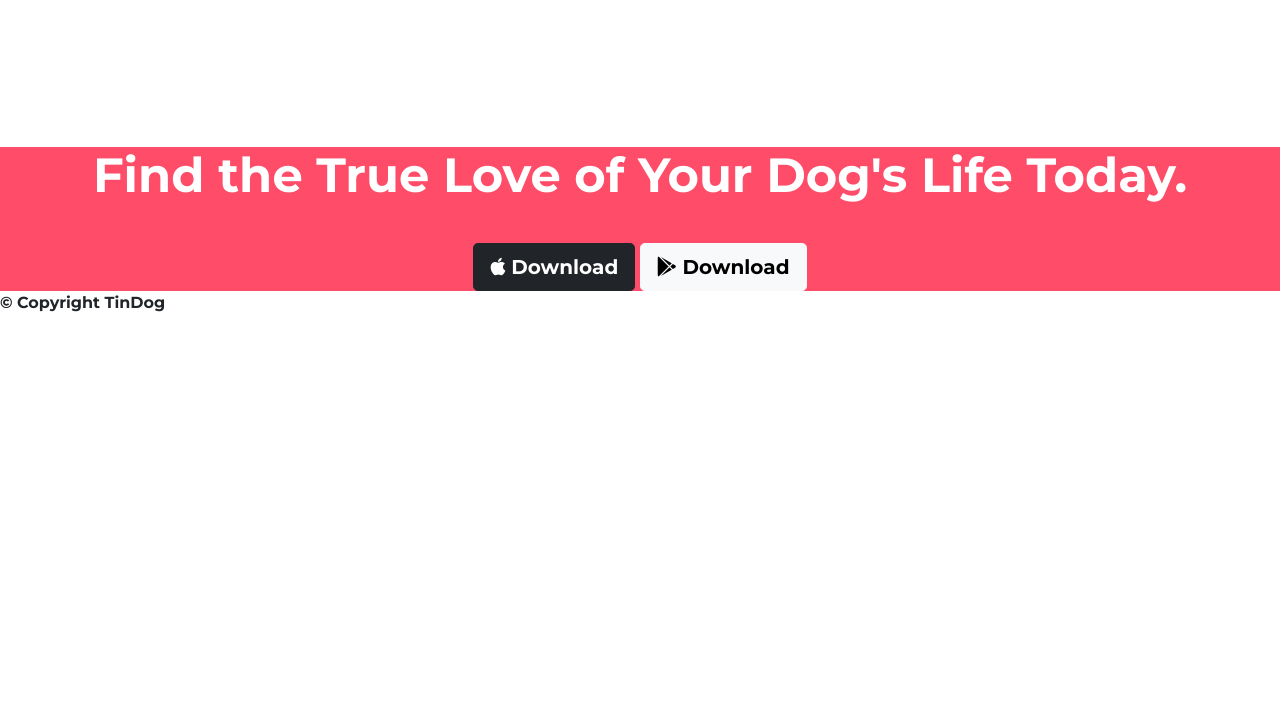
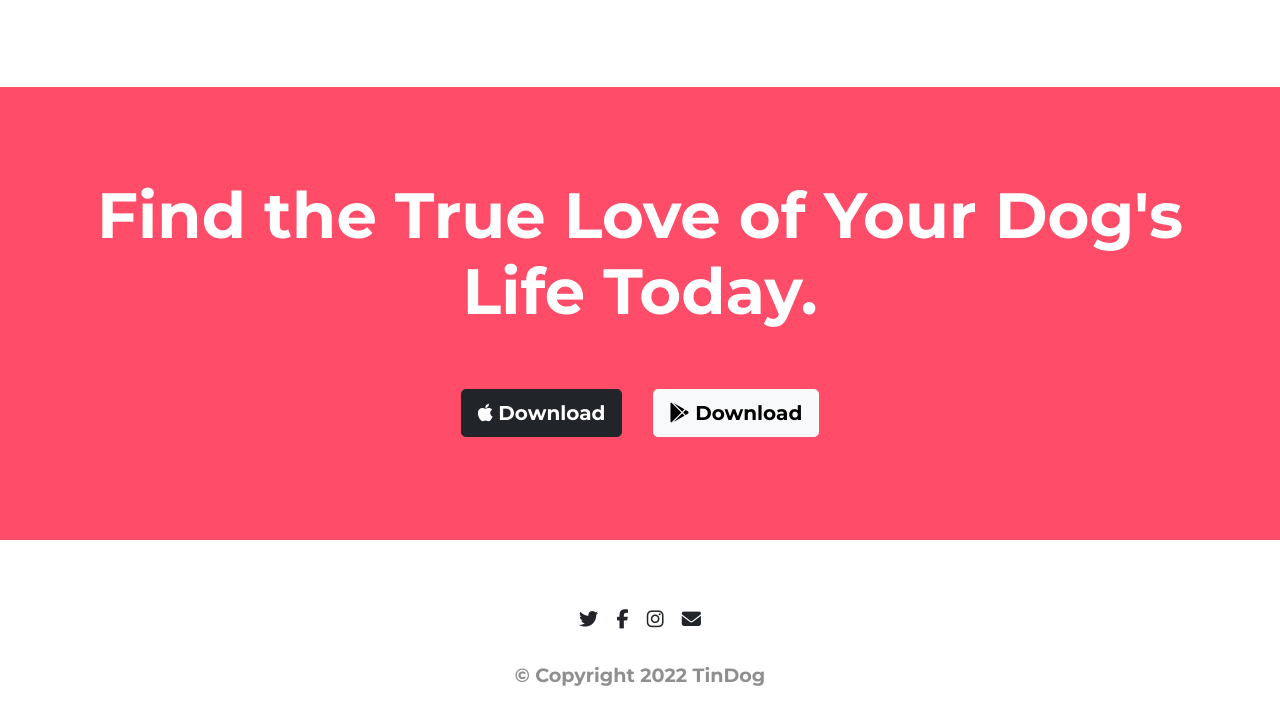
Before and after one commit to Val1t3/TindogToLearnBootstrap, a plain HTML site: page index.html in a window 1280 px wide. Shown: the part 2669-3394 px from the top of the page. Before the commit the page ends 3000 px from the top, so only its background shows below. Drawn offline with nearby package versions, Linux system fonts and the light colour scheme.

Commit message:
Add files via upload

```diff
--- a/css/styles.css
+++ b/css/styles.css
@@ -2,6 +2,16 @@
 
 body {
     font-family: 'Montserrat', sans-serif;
+}
+
+h1 {
+    line-height: 1.5;
+    font-size: 3.5rem;
+}
+
+h2 {
+    font-size: 3rem;
+    line-height: 1.5;
 }
 
 #title {
@@ -19,7 +29,6 @@
 
 .h1_title {
     color: white;
-    font-size: 3.5rem;
     line-height: 1.5;
 }
 
@@ -150,14 +159,35 @@
 
 #cta {
     background-color: #ff4c68;
+    padding: 7% 0 7%;
     text-align: center;
 }
 
 .title-cta {
     color: white;
-    font-size: 3rem;
-    font-weight: bold;
-    margin: 7% 0 3% 0;
+    font-size: 4rem;
+    font-weight: 900;
+    padding-bottom: 3%;
+}
+
+.button-cta {
+    margin: 1%;
+}
+
+/* Footer section */
+
+#footer {
+    font-size: 1.2rem;
+    padding: 5% 0 5%;
+}
+
+#footer i {
+    margin: 0.5%;
+}
+
+#footer p {
+    color: #8f8f8f;
+    margin-top: 2%;
 }
 
 /* Media queries section */
--- a/index.html
+++ b/index.html
@@ -17,7 +17,8 @@
     <!-- Google Fonts -->
     <link rel="preconnect" href="https://fonts.googleapis.com">
     <link rel="preconnect" href="https://fonts.gstatic.com" crossorigin>
-    <link href="https://fonts.googleapis.com/css2?family=Montserrat:wght@700&family=Ubuntu:wght@500&display=swap" rel="stylesheet">
+    <link href="https://fonts.googleapis.com/css2?family=Montserrat:wght@700&display=swap" rel="stylesheet">
+
 
 <body>
 
@@ -210,15 +211,21 @@
 
 
         <section id="cta">
-            <h3 class="title-cta">Find the True Love of Your Dog's Life Today.</h3>
-            <button type="button" class="btn btn-lg btn-dark"><i class="fa-brands fa-apple"></i> Download</button>
-            <button type="button" class="btn btn-lg btn-light"><i class="fa-brands fa-google-play"></i> Download</button>
+            <h3 class="title-cta container">Find the True Love of Your Dog's Life Today.</h3>
+            <button type="button" class="button-cta btn btn-lg btn-dark"><i class="fa-brands fa-apple"></i> Download</button>
+            <button type="button" class="button-cta btn btn-lg btn-light"><i class="fa-brands fa-google-play"></i> Download</button>
         </section>
 
 
         <!-- Footer -->
-        <footer id="footer">
-            <p>© Copyright TinDog</p>
+        <footer id="footer" class="text-center">
+            <div class="logo">
+                <i class="fa-brands fa-twitter"></i>
+                <i class="fa-brands fa-facebook-f"></i>
+                <i class="fa-brands fa-instagram"></i>
+                <i class="fa-solid fa-envelope"></i>
+            </div>
+            <p>© Copyright 2022 TinDog</p>
         </footer>
 
 
```
